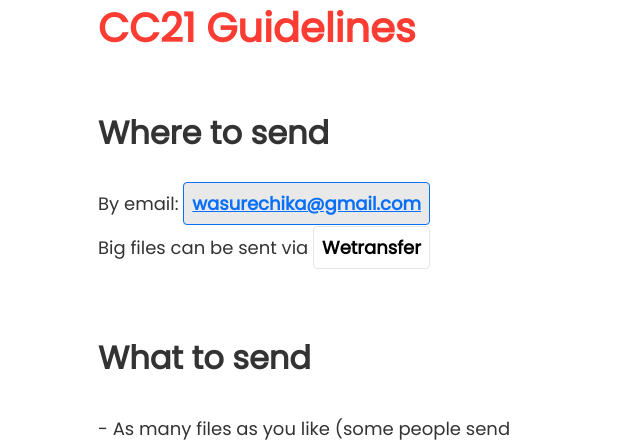
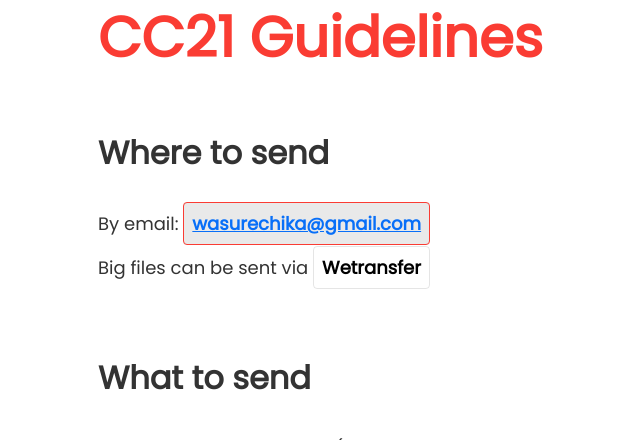
Before and after one commit to soyatoo/yearbook, a plain HTML site: page index.html in a window 1280 px wide. In both pictures the pointer is over the link "wasurechika@gmail.com". Shown: the part 360-800 px from the top of the page, without its empty margins (286-926 px from the left). Drawn offline with Linux system fonts and the light colour scheme.

Commit message:
Update style.css

```diff
--- a/style.css
+++ b/style.css
@@ -96,12 +96,12 @@ a.inline:hover {
 a:hover, a:focus, .swappie:hover, #email:hover {
 	color: #086ff8;
     background-color: rgba(44, 45, 47, .1);
-    border: 1px solid #086ff8;
+    border: 1px solid #fa3c33;
     text-decoration: underline;
 }
 
 h1 {
-	font-size: 40px;
+	font-size: 56px;
 	color: #fa3c33;
     font-weight: 600;
     line-height: 1.25em;
```
